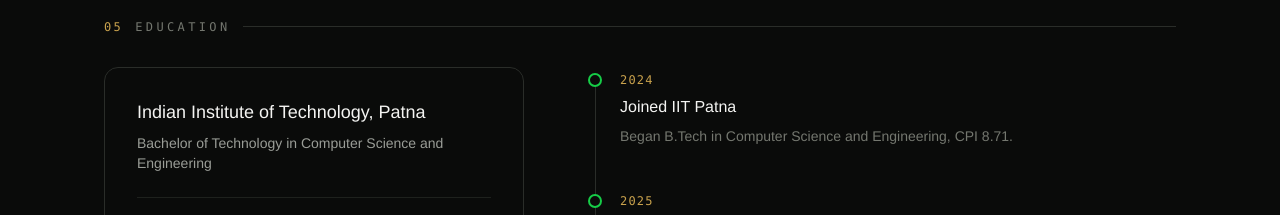
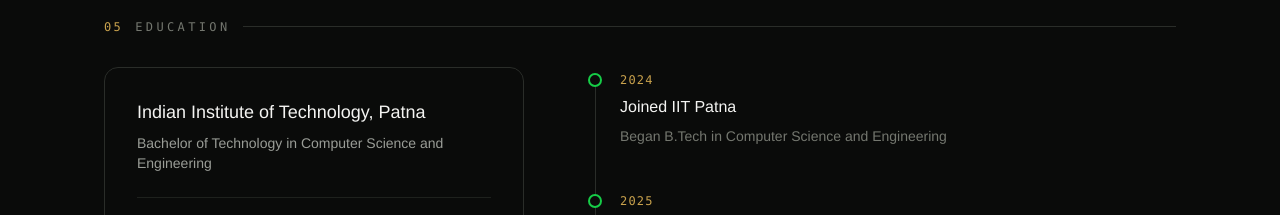
Before and after one commit to EyeStye/Portfolio, a React (Vite) app: page / in a window 1280 px wide. Shown: the part 4100-4315 px from the top of the page. Built offline with nearby package versions, Linux system fonts and the light colour scheme; no server answers.

Commit message:
Fix content

```diff
--- a/src/data/profile.js
+++ b/src/data/profile.js
@@ -107,7 +107,7 @@
   {
     year: "2024",
     title: "Joined IIT Patna",
-    description: "Began B.Tech in Computer Science and Engineering, CPI 8.71.",
+    description: "Began B.Tech in Computer Science and Engineering",
   },
   {
     year: "2025",
@@ -115,7 +115,7 @@
     description: "Ranked 384 nationally in the ICPC preliminary round.",
   },
   {
-    year: "2025",
+    year: "2026",
     title: "Competitive Programming Milestones",
     description:
       "Reached Specialist on Codeforces, Knight on LeetCode, and 3★ on CodeChef.",
```
